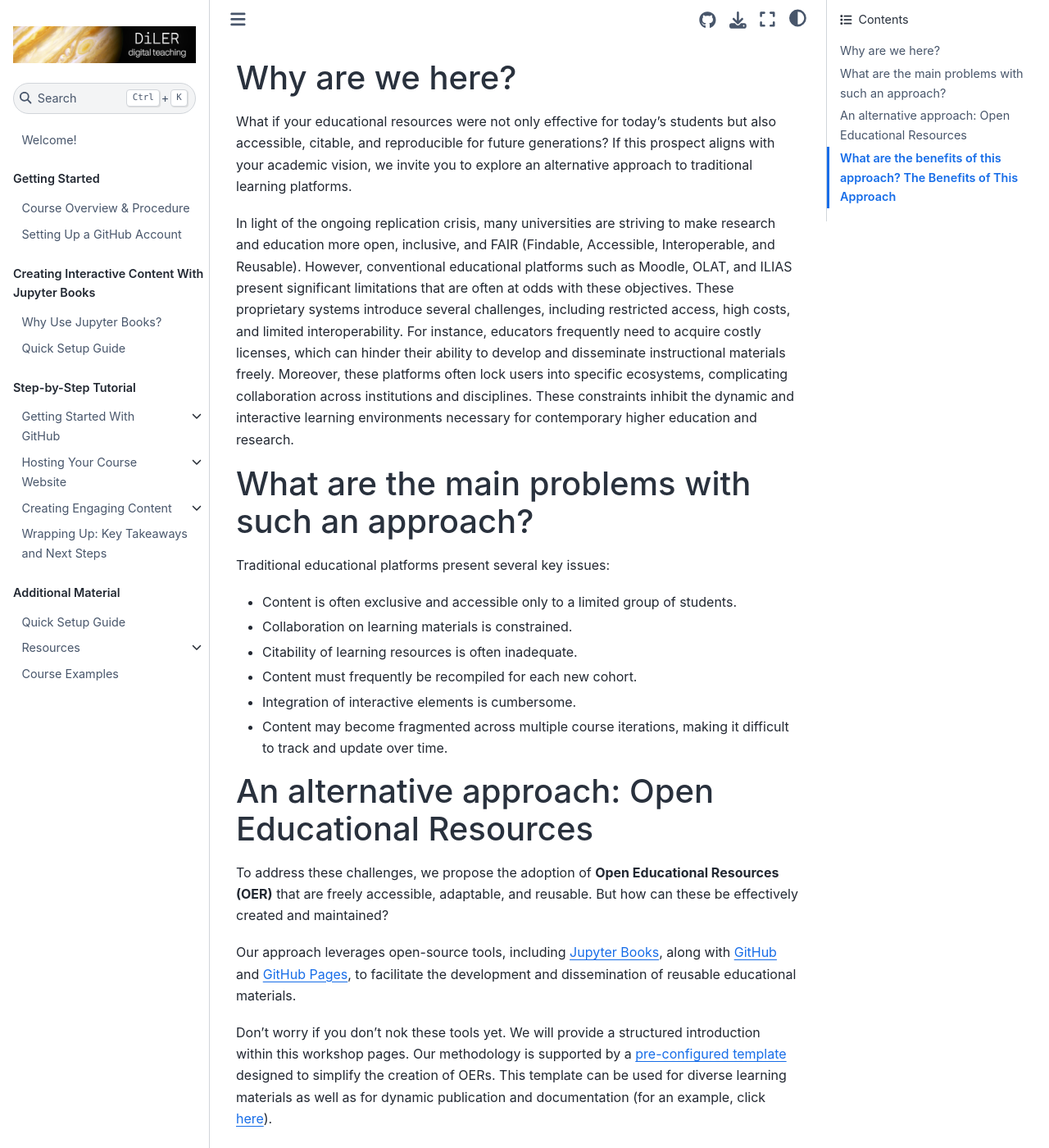
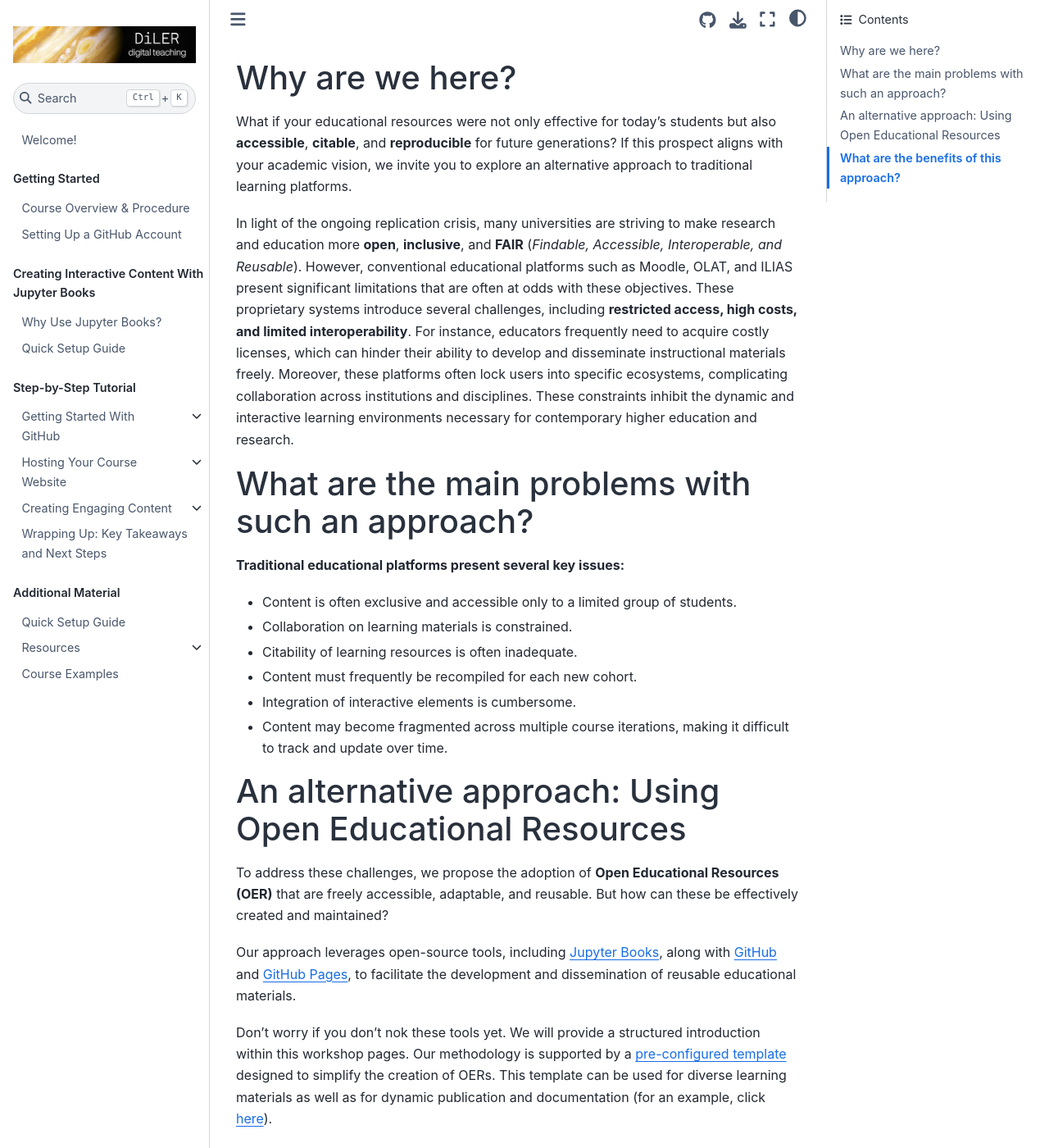
Before and after one commit to luciebinder/ws-openness-2025, a Jupyter Book: the page built from general-information/why_oer.md, in a window 1280 px wide and 1400 px high. Shown: the whole window at 82% size. Built offline with Jupyter Book 1.0.4 settings and Sphinx 7.4.7 and the Sphinx Book theme 1.1.4, drawn with Linux system fonts in a browser that asks for light colours; pages that are not in the unit, such as notebooks, are missing from menus; some of the changed text lies outside the part shown.

Commit message:
Update why_oer.md

```diff
--- a/general-information/why_oer.md
+++ b/general-information/why_oer.md
@@ -1,11 +1,11 @@
 # Why are we here?
 
-What if your educational resources were not only effective for today’s students but also accessible, citable, and reproducible for future generations? If this prospect aligns with your academic vision, we invite you to explore an alternative approach to traditional learning platforms.
+What if your educational resources were not only effective for today’s students but also **accessible**, **citable**, and **reproducible** for future generations? If this prospect aligns with your academic vision, we invite you to explore an alternative approach to traditional learning platforms.
 
-In light of the ongoing replication crisis, many universities are striving to make research and education more open, inclusive, and FAIR (Findable, Accessible, Interoperable, and Reusable). However, conventional educational platforms such as Moodle, OLAT, and ILIAS present significant limitations that are often at odds with these objectives. These proprietary systems introduce several challenges, including restricted access, high costs, and limited interoperability. For instance, educators frequently need to acquire costly licenses, which can hinder their ability to develop and disseminate instructional materials freely. Moreover, these platforms often lock users into specific ecosystems, complicating collaboration across institutions and disciplines. These constraints inhibit the dynamic and interactive learning environments necessary for contemporary higher education and research.
+In light of the ongoing replication crisis, many universities are striving to make research and education more **open**, **inclusive**, and **FAIR** (_Findable, Accessible, Interoperable, and Reusable_). However, conventional educational platforms such as Moodle, OLAT, and ILIAS present significant limitations that are often at odds with these objectives. These proprietary systems introduce several challenges, including **restricted access, high costs, and limited interoperability**. For instance, educators frequently need to acquire costly licenses, which can hinder their ability to develop and disseminate instructional materials freely. Moreover, these platforms often lock users into specific ecosystems, complicating collaboration across institutions and disciplines. These constraints inhibit the dynamic and interactive learning environments necessary for contemporary higher education and research.
 
 # What are the main problems with such an approach?
-Traditional educational platforms present several key issues:
+**Traditional educational platforms present several key issues:**
 
 -    Content is often exclusive and accessible only to a limited group of students.
 -    Collaboration on learning materials is constrained.
@@ -14,7 +14,7 @@ Traditional educational platforms present several key issues:
 -    Integration of interactive elements is cumbersome.
 -    Content may become fragmented across multiple course iterations, making it difficult to track and update over time.
 
-# An alternative approach: Open Educational Resources
+# An alternative approach: Using Open Educational Resources
 
 To address these challenges, we propose the adoption of **Open Educational Resources (OER)** that are freely accessible, adaptable, and reusable. But how can these be effectively created and maintained?
 
@@ -22,7 +22,7 @@ Our approach leverages open-source tools, including [Jupyter Books](https://jupy
 
 Don't worry if you don't nok these tools yet. We will provide a structured introduction within this workshop pages. Our methodology is supported by a [pre-configured template](https://github.com/luciebinder/course-template-minimal) designed to simplify the creation of OERs. This template can be used for diverse learning materials as well as for dynamic publication and documentation (for an example, click [here](https://oreoni.github.io/)).
 
-# What are the benefits of this approach? The Benefits of This Approach
+# What are the benefits of this approach?
 
 Compared to traditional platforms, the use of this approach provides tangible advantages:
 
```
